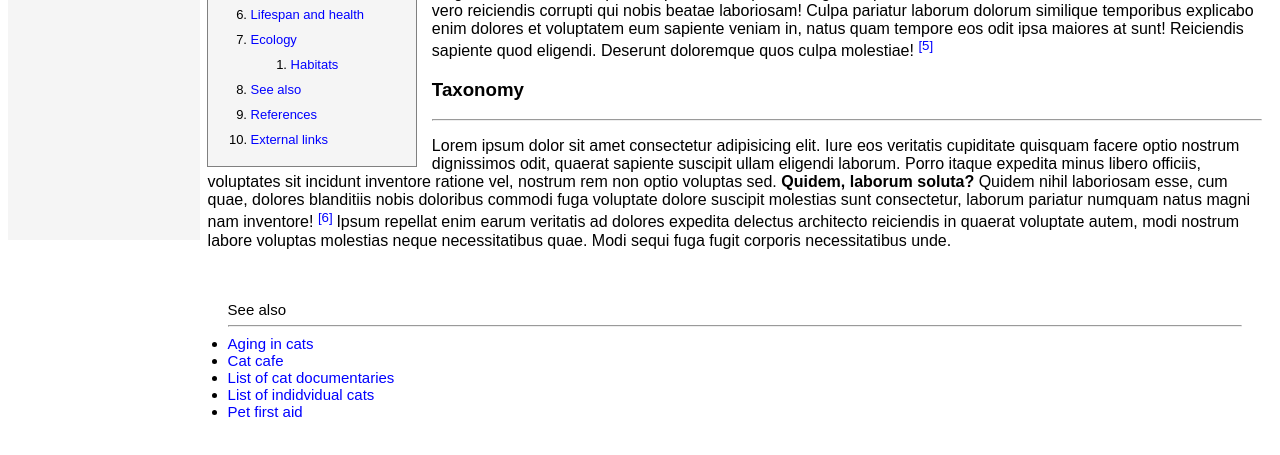
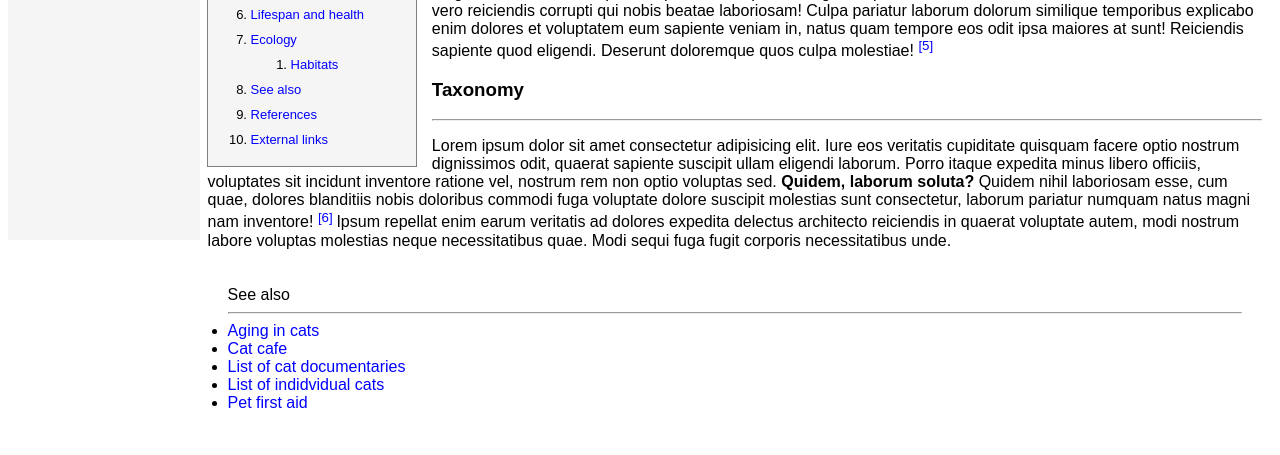
Before and after one commit to nataliecly/comp1537-setE, a plain HTML site: page assignment01.html in a window 1280 px wide. Shown: the part 848-1303 px from the top of the page. Drawn offline with Linux system fonts and the light colour scheme.

Commit message:
Change see also font size

```diff
--- a/a1_style.css
+++ b/a1_style.css
@@ -100,14 +100,10 @@ a:hover {
 }
 
 
-.see_also {
+#see_also_list {
     padding-top: 10px;
-    font-size: large;
     clear: both;
-}
-
-#see_also_list {
-    font-size: smaller;
+    font-size: medium;
     margin-top: 5px;
     padding: 20px;
 }
--- a/assignment01.html
+++ b/assignment01.html
@@ -210,7 +210,7 @@
                 </p>
             </section>
 
-            <div class="see_also">
+            <div>
                 <ul id="see_also_list">
                     <span> See also </span>
                     <hr>
```
